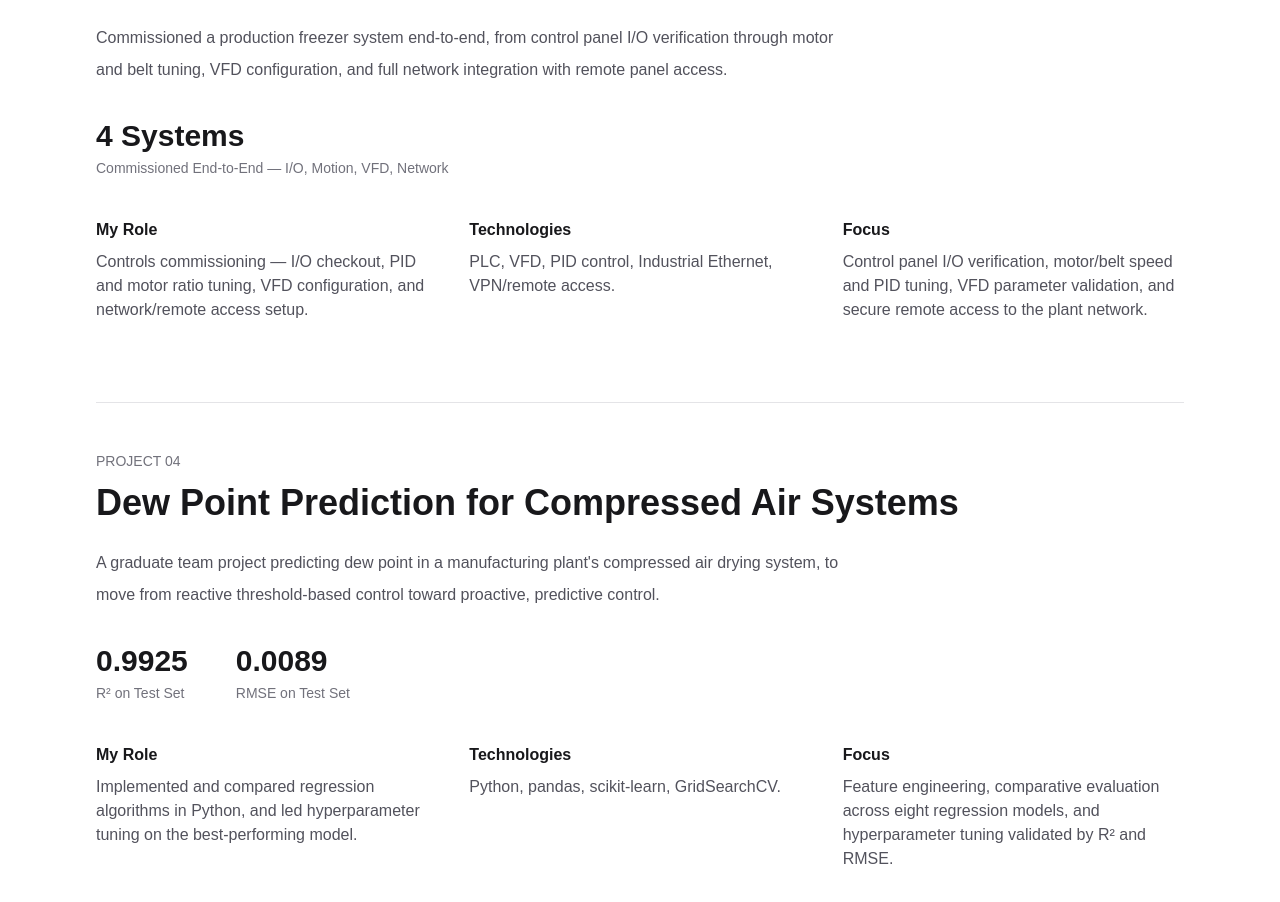
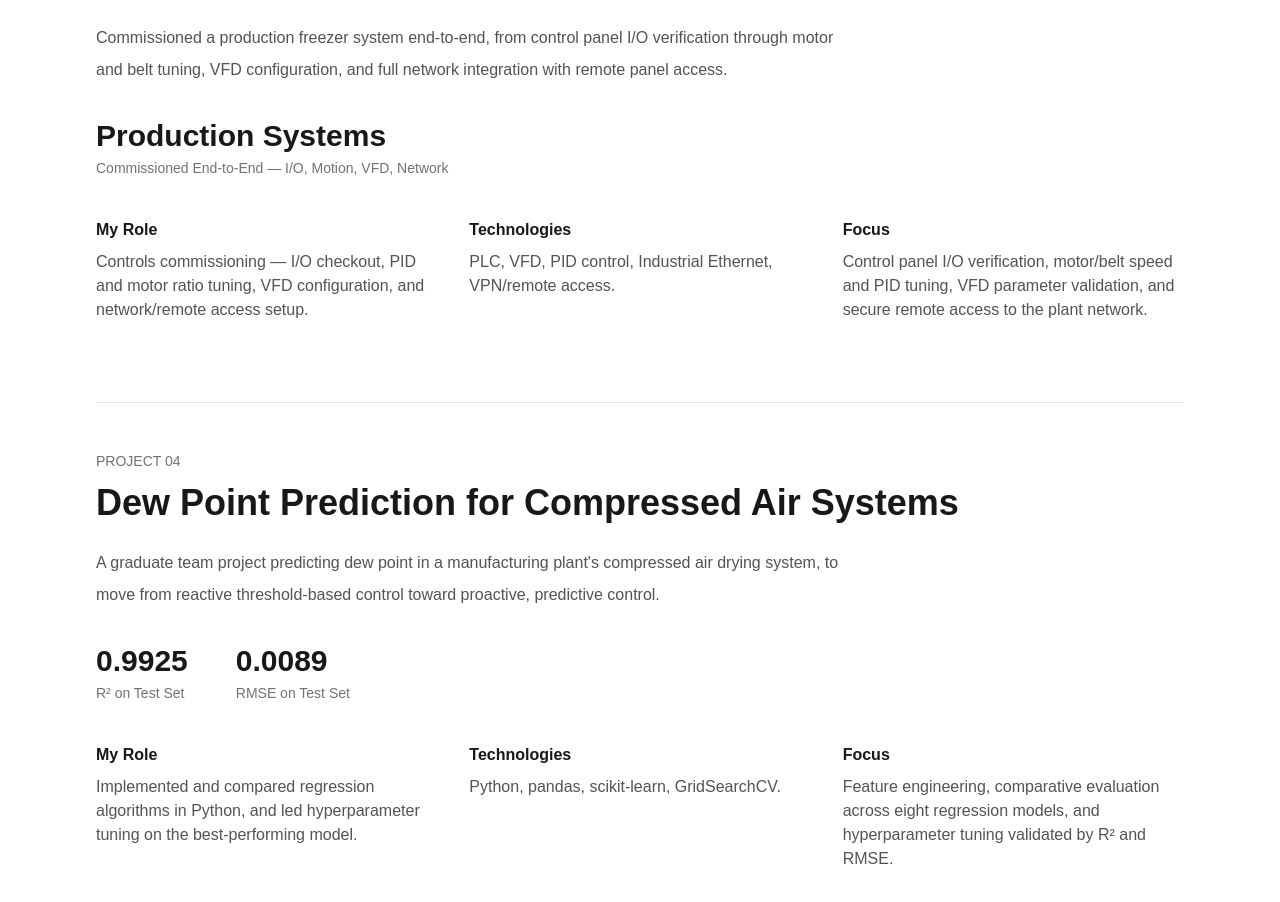
Before and after one commit to williamchen-max/william-chen-portfolio, a Next.js app: page /industrial-automation in a window 1280 px wide. Shown: the part 1666-2568 px from the top of the page. Built offline with nearby package versions, Linux system fonts and the light colour scheme.

Commit message:
update on insdutrial automation page

```diff
--- a/app/industrial-automation/page.tsx
+++ b/app/industrial-automation/page.tsx
@@ -207,7 +207,7 @@ export default function IndustrialAutomation() {
 
             <div>
               <p className="text-3xl font-bold">
-                4 Systems
+                Production Systems
               </p>
               <p className="text-sm text-zinc-500 mt-1">
                 Commissioned End-to-End — I/O, Motion, VFD, Network
```
